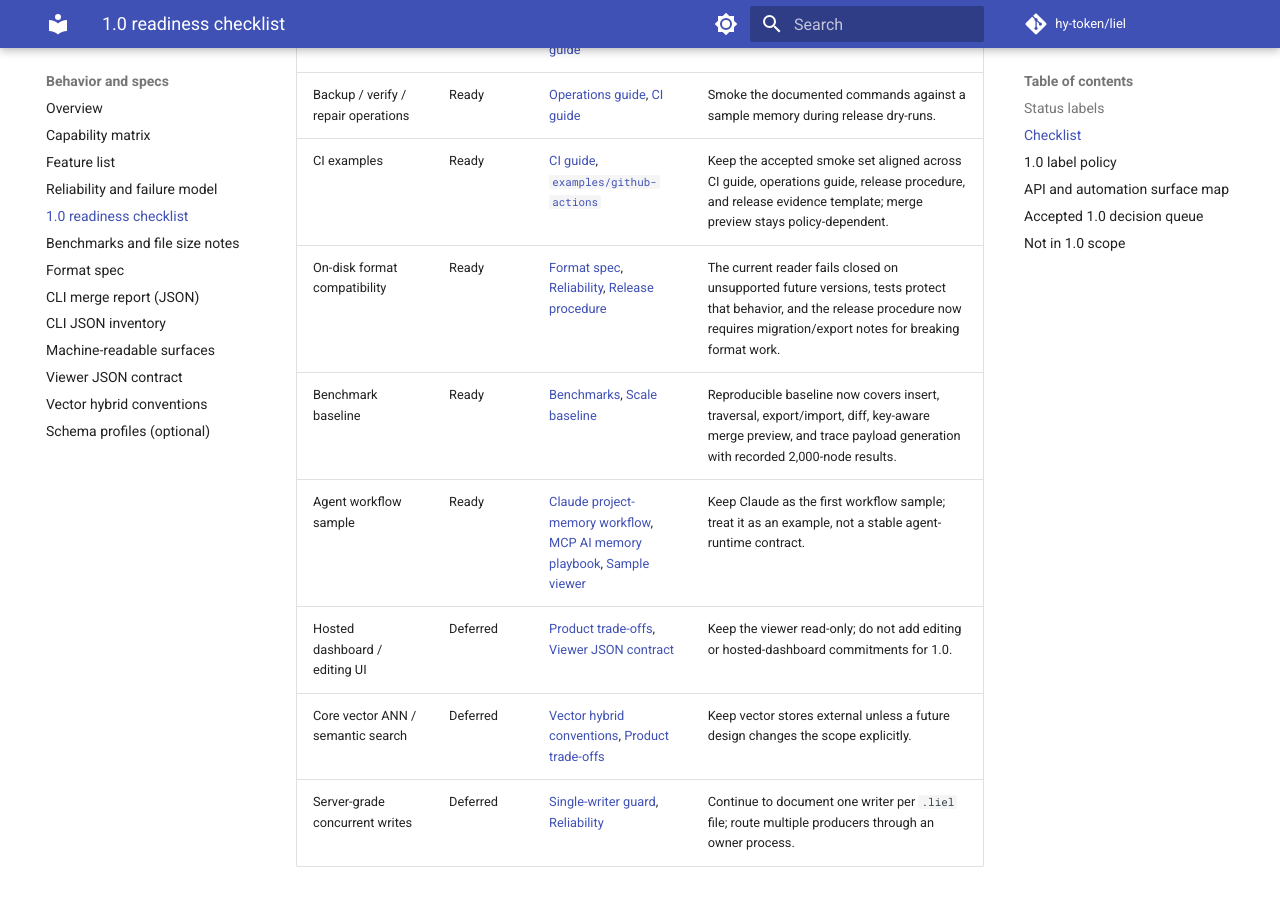
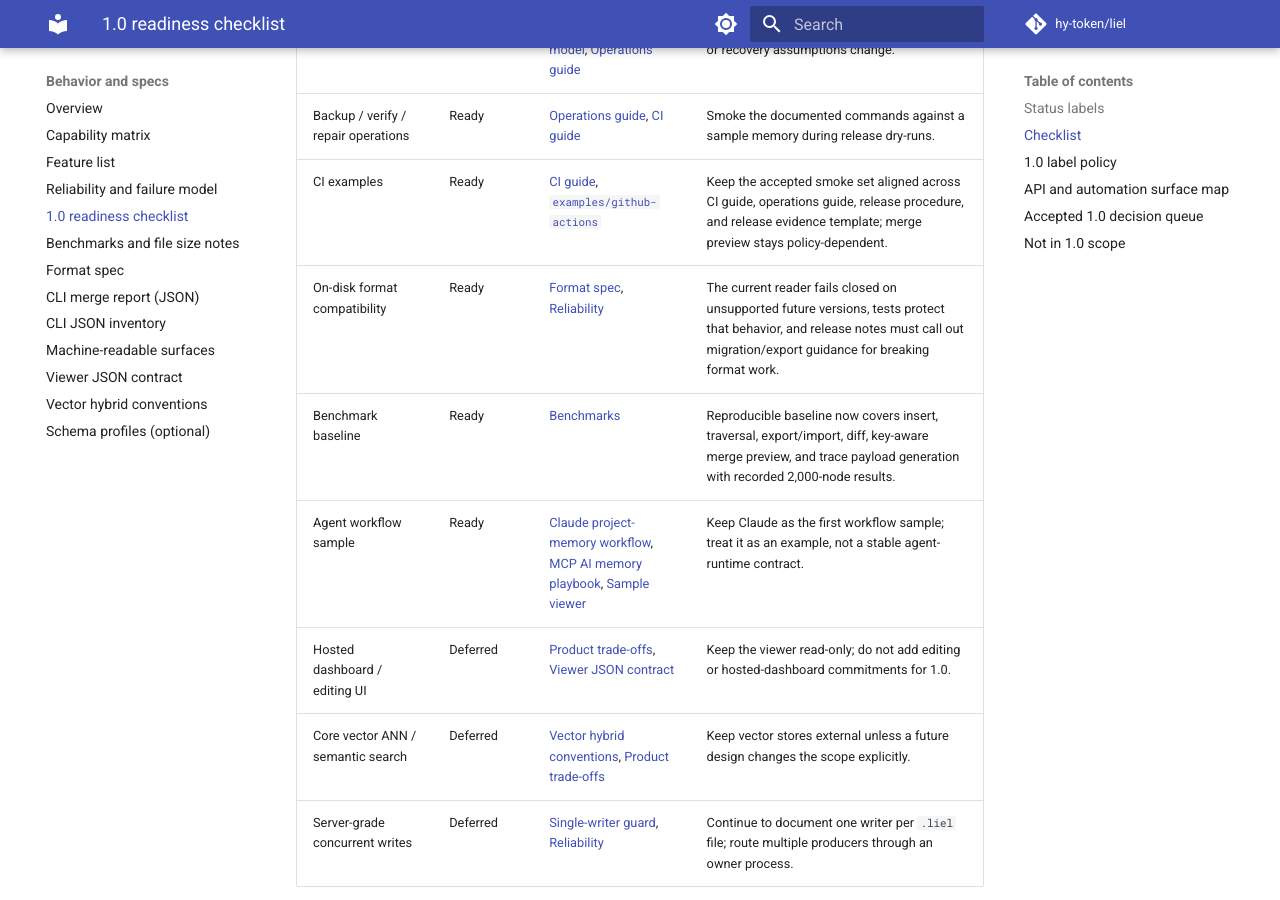
Before and after one commit to hy-token/liel, an MkDocs documentation site: the page built from docs/reference/1-0-readiness.md, in a window 1280 px wide and 900 px high, scrolled down 1366 px. Built offline with MkDocs 1.6.1 and Material for MkDocs 9.7.7, drawn with Linux system fonts in a browser that asks for light colours; comment, search, counter and statistics services are not loaded.

Commit message:
release: v0.7.1
Sync public release repo from liel-dev df9cef8.

Changelog summary:
- Fixed: **Docs strict build** — Removed public `1.0 readiness` links to maintainer-only `docs/internal/**` pages so `mkdocs build --strict` no longer fails when internal docs are excluded from the published site.
- Fixed: **Windows Git Bash local CI** — `scripts/release/local_ci_windows_git_bash.sh` now runs `python -m mkdocs build --strict` early, making docs link regressions fail before slower release checks.
- Versioning: **0.7.1** — Python package and Rust crate **`0.7.1`**. Patch release for documentation-release gating; **`Development Status` remains `4 - Beta`** until the separate **1.0.0** publish.

Full notes: CHANGELOG.md [0.7.1]

```diff
--- a/Cargo.toml
+++ b/Cargo.toml
@@ -1,6 +1,6 @@
 [package]
 name = "liel"
-version = "0.7.0"
+version = "0.7.1"
 edition = "2021"
 rust-version = "1.74"
 description = "SQLite-like single-file embedded Property Graph database"
--- a/docs/reference/1-0-readiness.md
+++ b/docs/reference/1-0-readiness.md
@@ -26,8 +26,8 @@
 | Reliability model | Ready | [Reliability and failure model](reliability.md), [Operations guide](../guide/operations.md) | Keep release notes explicit when file-format or recovery assumptions change. |
 | Backup / verify / repair operations | Ready | [Operations guide](../guide/operations.md), [CI guide](../guide/ci.md) | Smoke the documented commands against a sample memory during release dry-runs. |
 | CI examples | Ready | [CI guide](../guide/ci.md), [`examples/github-actions`](https://github.com/hy-token/liel/tree/main/examples/github-actions) | Keep the accepted smoke set aligned across CI guide, operations guide, release procedure, and release evidence template; merge preview stays policy-dependent. |
-| On-disk format compatibility | Ready | [Format spec](format-spec.md), [Reliability](reliability.md), [Release procedure](../internal/process/release-procedure.ja.md) | The current reader fails closed on unsupported future versions, tests protect that behavior, and the release procedure now requires migration/export notes for breaking format work. |
-| Benchmark baseline | Ready | [Benchmarks](benchmarks.md), [Scale baseline](../internal/process/scale-baseline-v0.7.0.ja.md) | Reproducible baseline now covers insert, traversal, export/import, diff, key-aware merge preview, and trace payload generation with recorded 2,000-node results. |
+| On-disk format compatibility | Ready | [Format spec](format-spec.md), [Reliability](reliability.md) | The current reader fails closed on unsupported future versions, tests protect that behavior, and release notes must call out migration/export guidance for breaking format work. |
+| Benchmark baseline | Ready | [Benchmarks](benchmarks.md) | Reproducible baseline now covers insert, traversal, export/import, diff, key-aware merge preview, and trace payload generation with recorded 2,000-node results. |
 | Agent workflow sample | Ready | [Claude project-memory workflow](../guide/mcp/claude-workflow.md), [MCP AI memory playbook](../guide/mcp/agent-memory.md), [Sample viewer](../guide/sample-viewer.md) | Keep Claude as the first workflow sample; treat it as an example, not a stable agent-runtime contract. |
 | Hosted dashboard / editing UI | Deferred | [Product trade-offs](../design/product-tradeoffs.md), [Viewer JSON contract](viewer-json.md) | Keep the viewer read-only; do not add editing or hosted-dashboard commitments for 1.0. |
 | Core vector ANN / semantic search | Deferred | [Vector hybrid conventions](vector-conventions.md), [Product trade-offs](../design/product-tradeoffs.md) | Keep vector stores external unless a future design changes the scope explicitly. |
```
Also changed, not shown: CHANGELOG.md (+12 -0 lines), 1 other file.
